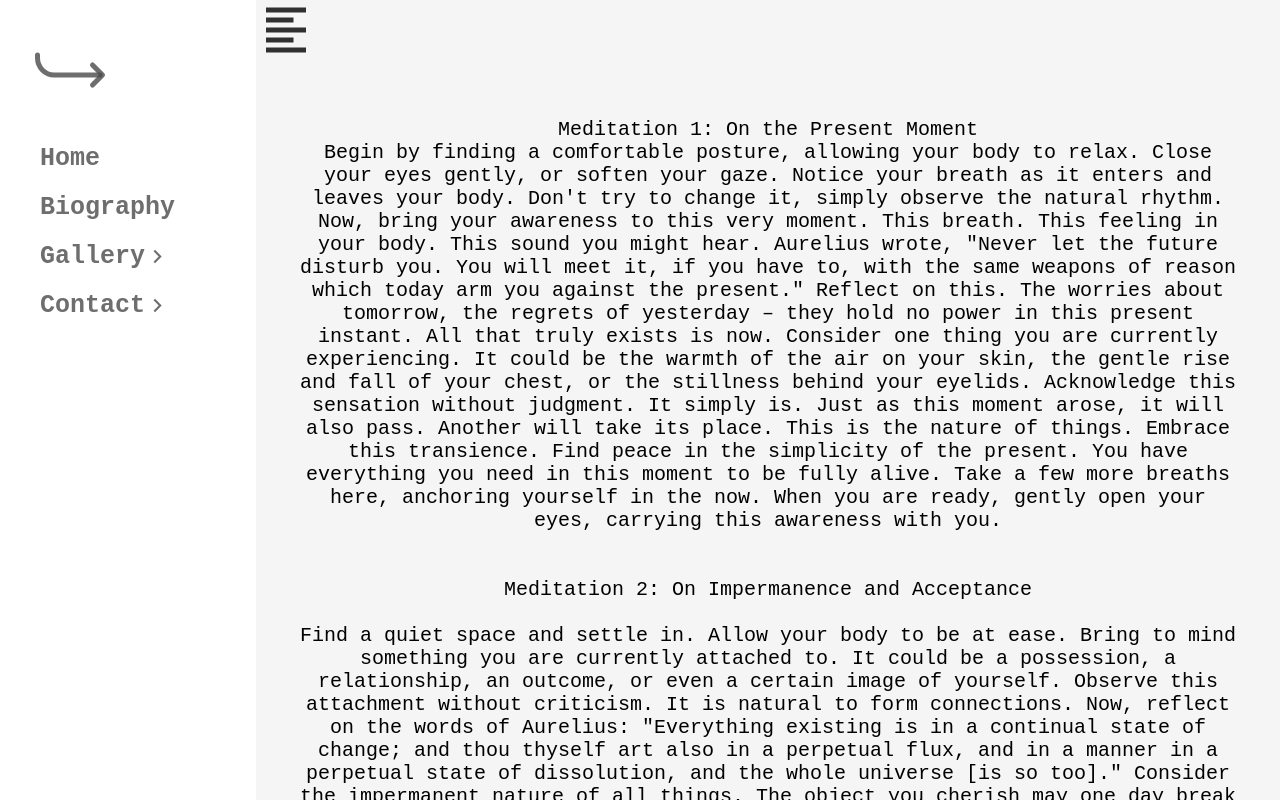
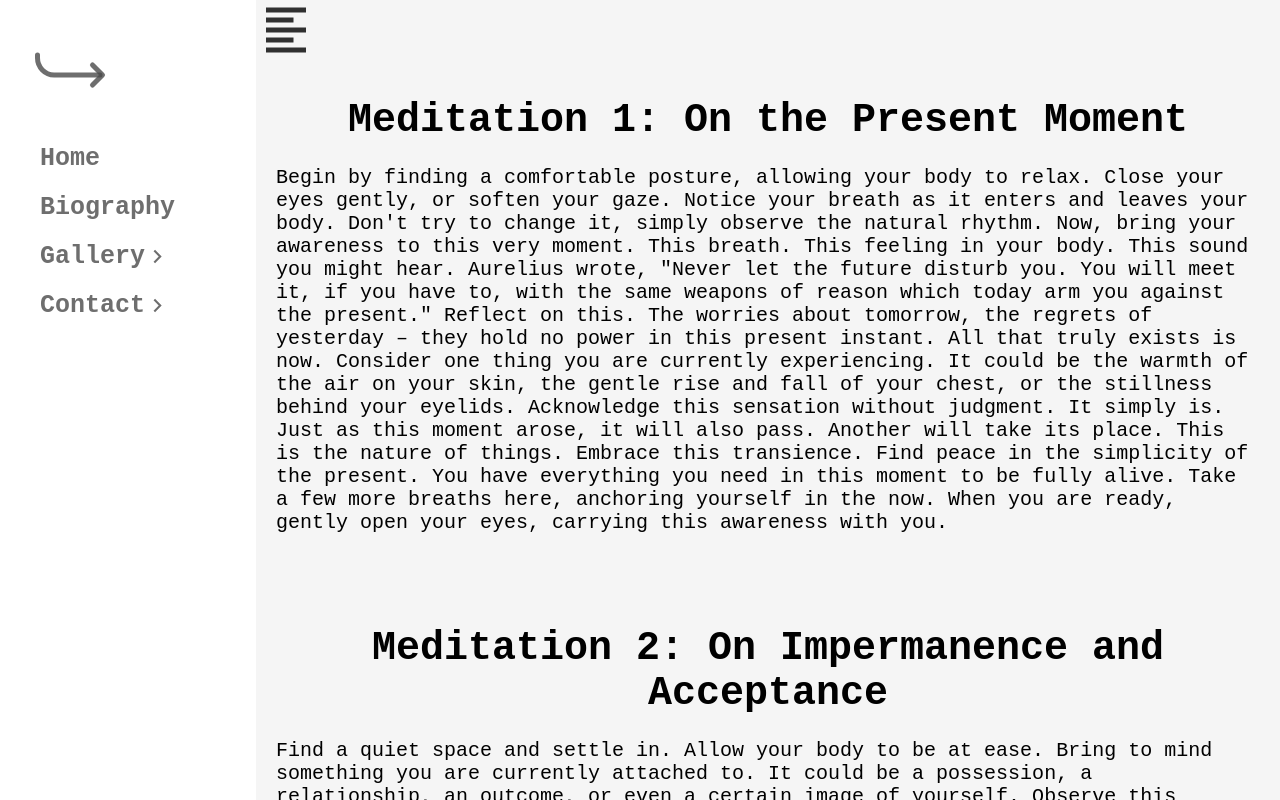
Before and after one commit to aaronDykes/dweb, a React (Create React App) app: page /#/biography in a window 1280 px wide. Both pictures are taken after a click on the element 640 px from the left and 39 px from the top of the page. Shown: the top 800 px of the page. Built offline with nearby package versions, Linux system fonts and the light colour scheme.

Commit message:
boring shit

```diff
--- a/src/css/page/Bio.scss
+++ b/src/css/page/Bio.scss
@@ -15,6 +15,9 @@
   letter-spacing: 0rem;
   margin: 2rem;
 //  color: $d_grey;
+  p {
+    text-align: left;
+  }
 
 
 }
--- a/src/pages/Bio.js
+++ b/src/pages/Bio.js
@@ -20,11 +20,12 @@ export default function Home() {
                         </div>
 
                         <div className="h-name">
-          <h1 className="h-name">
-Meditation 1: On the Present Moment<br/>
+                              <h1>
+                                    Meditation 1: On the Present Moment
+                              </h1>
+                              <br />
 
-
-
+                              <p>
                                     Begin by finding a comfortable posture, allowing your body to relax. Close your eyes gently, or soften your gaze.
                                     Notice your breath as it enters and leaves your body. Don't try to change it, simply observe the natural rhythm.
                                     Now, bring your awareness to this very moment. This breath. This feeling in your body. This sound you might hear.
@@ -35,14 +36,19 @@ Acknowledge this sensation without judgment. It simply is.
                                     Just as this moment arose, it will also pass. Another will take its place. This is the nature of things.
                                     Embrace this transience. Find peace in the simplicity of the present. You have everything you need in this moment to be fully alive.
                                     Take a few more breaths here, anchoring yourself in the now. When you are ready, gently open your eyes, carrying this awareness with you.
-<br/>
-<br/>
-<br/>
+                              </p>
 
+                              <br />
+                              <br />
+                              <br />
+                              <br />
 
+                              <h1>
                                     Meditation 2: On Impermanence and Acceptance
-<br/>
-<br/>
+                              </h1>
+                              <br />
+
+                              <p>
 
                                     Find a quiet space and settle in. Allow your body to be at ease.
                                     Bring to mind something you are currently attached to. It could be a possession, a relationship, an outcome, or even a certain image of yourself.
@@ -56,12 +62,11 @@ Aurelius also said, "Accept the things to which fate binds you, and love the peo
                                     Practice acceptance of what you cannot control. Focus your energy on what lies within your power: your thoughts, your actions, your judgments.
                                     Find gratitude for what you have in this moment, knowing that it is precious precisely because it is fleeting.
                                     Take a few moments to sit with this understanding. When you feel ready, gently bring your awareness back to your surroundings, carrying this sense of acceptance with you.
-                  </h1>
+                              </p>
                         </div>
 
-        <footer />
-        <footer />
+
                   </div>
-    </div>
+            </div >
       );
 }
```
Also changed, not shown: 1 other file (tests, documents, lock files or other folders). Lines whose indentation alone changed are shown as unchanged.
